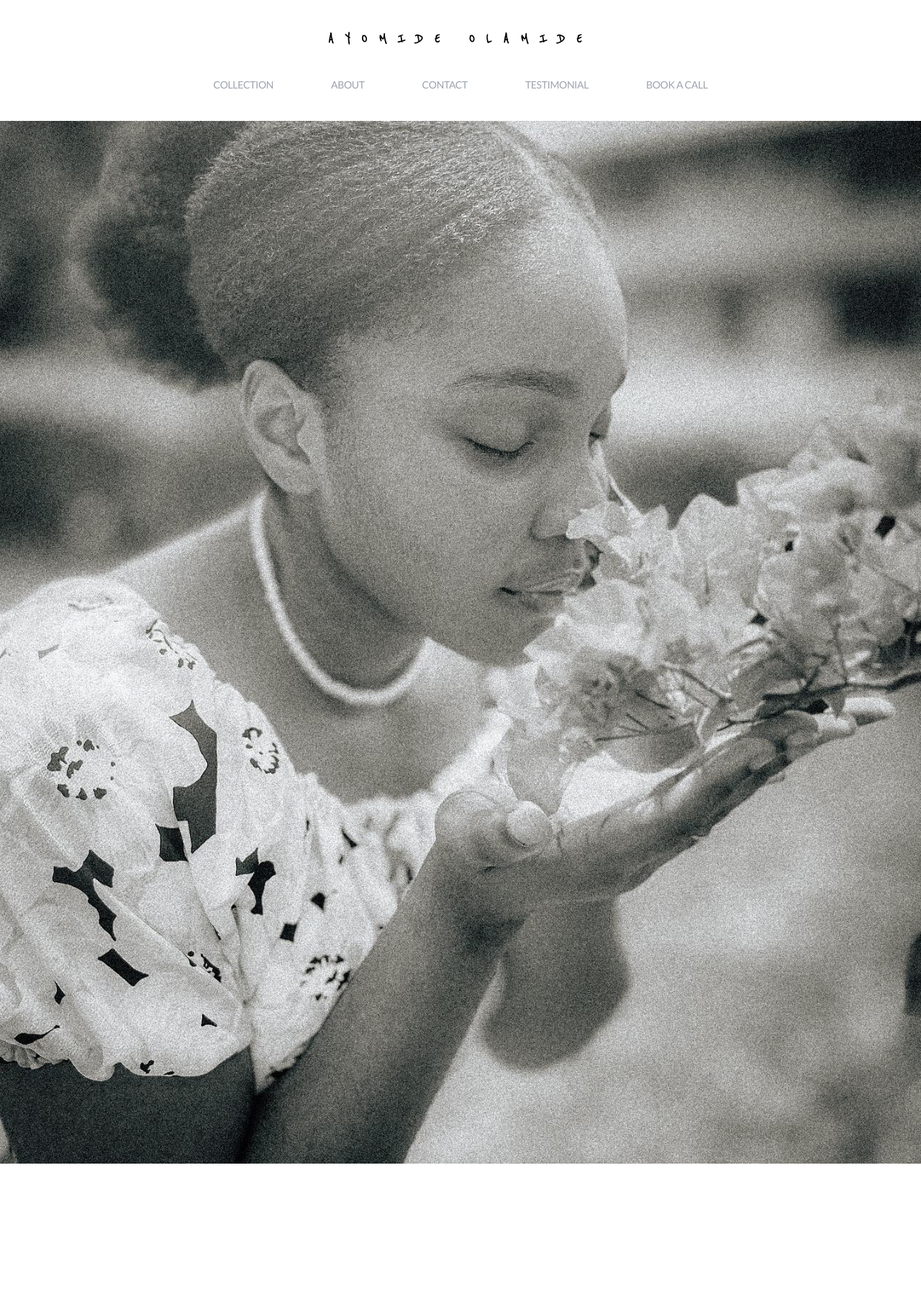
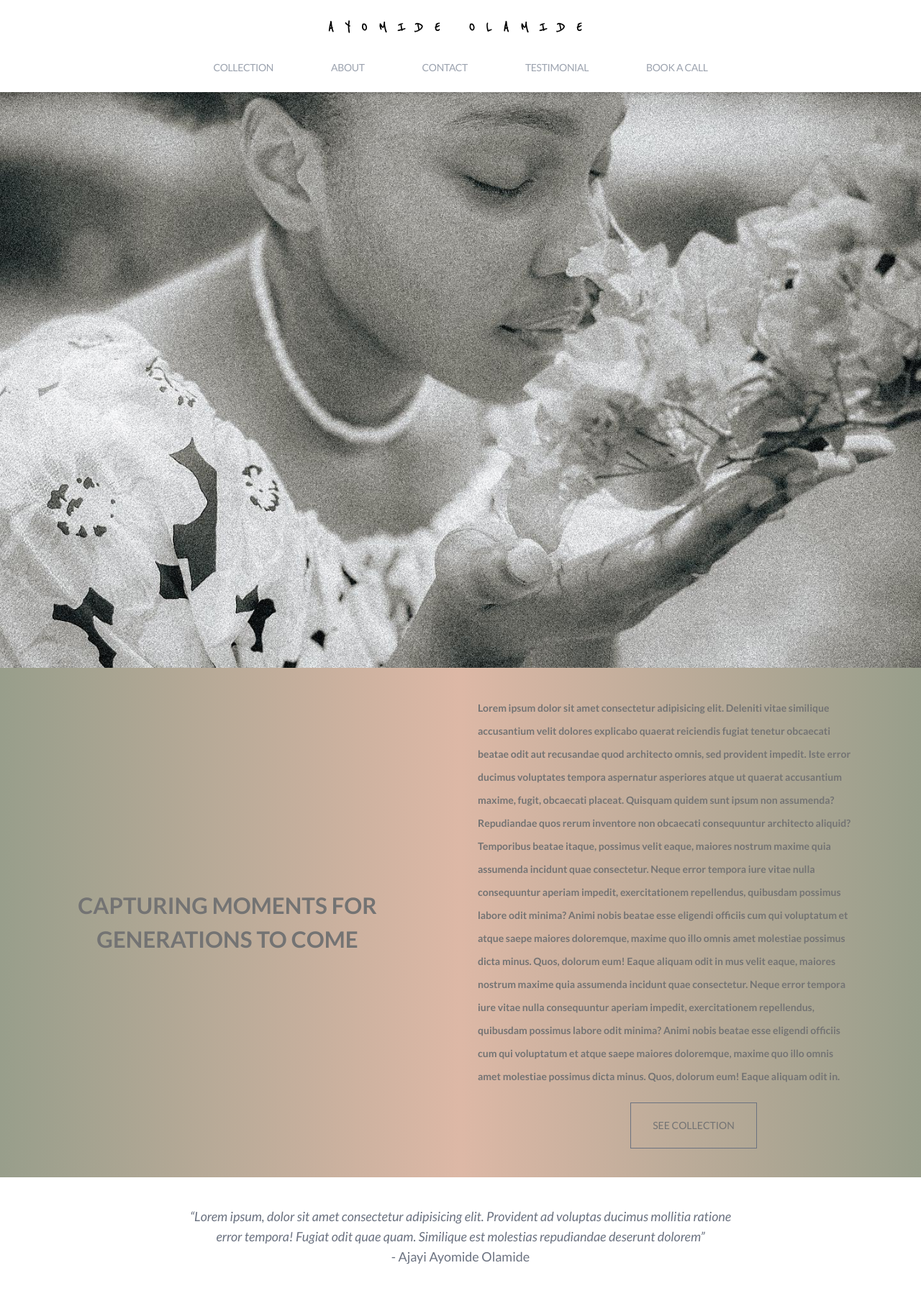
Before and after one commit to Deyjuwon/ayomideolamide, a React (Vite) app: page / in a window 1280 px wide. Shown: the top 1794 px of the page at 72% size. Before the commit the page ends 1617 px from the top, so only its background shows below. Built offline with nearby package versions, Linux system fonts and the light colour scheme; a web font is replaced by a local one.

Commit message:
hoem page modifications

```diff
--- a/src/App.css
+++ b/src/App.css
@@ -55,12 +55,3 @@ body {
 .image-container:hover .overlay {
   opacity: 1;
 }
-
-
-.rotate {
-  transform: rotate(-90deg);
-  display: flex;
-  align-items: center;
-  justify-content: center;
-  height: 100%; /* Ensure it matches the height of the image */
-}
--- a/src/App.jsx
+++ b/src/App.jsx
@@ -20,8 +20,11 @@ function App() {
   return (
     <div>
 
+      <div className="sticky top-0 left-0 w-full bg-white shadow-md z-50">
+        <Header />
 
-      <Header />
+      </div>
+
       <Routes>
       <Route path="/" element={<Home />} />
       <Route path="/about" element={<About />} />
--- a/src/components/Header.jsx
+++ b/src/components/Header.jsx
@@ -20,7 +20,7 @@ const Header = () => {
 
 
   return (
-    <div className="flex  flex-row md:flex-col gap-10 items-center justify-between px-5 md:justify-around py-4 md:py-10">
+    <div className="flex sticky top-0  flex-row md:flex-col gap-8 items-center justify-between px-5 md:justify-around py-4 md:py-6">
       <div>
         <p className="text-sm md:text-xl font-bold tracking-wider md:tracking-widestt logo">
           <Link to='/'>AYOMIDE OLAMIDE</Link>
@@ -29,7 +29,7 @@ const Header = () => {
       <div className="flex items-center">
         <nav>
           <ul className="text-sm text-gray-400 font-medium hidden md:flex gap-20 tracking-tight">
-            <li><Link to='/collection'>COLLECTION</Link></li>
+            <li><Link to='/collection' className="hover:text-gray-700 transition duration-200">COLLECTION</Link></li>
             <li><Link to="/about" className="hover:text-gray-700 transition duration-200">ABOUT</Link></li>
             <li><Link to="/contact" className="hover:text-gray-700 transition duration-200">CONTACT</Link></li>
             <li><Link to="/testimonials" className="hover:text-gray-700 transition duration-200">TESTIMONIAL</Link></li>
--- a/src/pages/Home.jsx
+++ b/src/pages/Home.jsx
@@ -1,5 +1,8 @@
 import aa4 from '../assets/mide4.jpeg';
 import aa8 from '../assets/mide8.jpeg';
+import aa6 from '../assets/mide6.jpeg';
+import aa7 from '../assets/mide7.jpeg';
+import aap from '../assets/mideP.jpeg';
 import Footer from '../components/Footer';
 import { useEffect } from 'react';
 import AOS from 'aos';
@@ -11,10 +14,38 @@ const Home = () => {
     AOS.init({ duration: 2500, once: true });
   }, []);
   return (
-    <div className='h-screen w-full'>
-      <img src={aa4} alt="" />
+    <div>
+      <div className='h-screen w-full'>
+        <img src={aa4} alt="" className='md:h-full h-3/4 w-full object-cover ' />
+      </div>
+      <section className='flex flex-col gap-4 md:flex-row items-center justify-center py-10 bg-gradient-to-r from-green2 via-brown1 to-green2 text-darkBlack'>
+        <div className='md:w-1/2 w-full px-4' data-aos='fade-right'>
+            <p className='md:text-3xl md:px-16  text-center font-bold'>CAPTURING MOMENTS FOR GENERATIONS TO COME</p>
+        </div>
+        <div className='md:w-1/2 w-full flex flex-col gap-5 px-4' data-aos='fade-left'>
+          <p className='text-sm md:pr-20 md:leading-8 leading-6 font-semibold  '>Lorem ipsum dolor sit amet consectetur adipisicing elit. Deleniti vitae similique accusantium velit dolores explicabo quaerat reiciendis fugiat tenetur obcaecati beatae odit aut recusandae quod architecto omnis, sed provident impedit.
+          Iste error ducimus voluptates tempora aspernatur asperiores atque ut quaerat accusantium maxime, fugit, obcaecati placeat. Quisquam quidem sunt ipsum non assumenda? Repudiandae quos rerum inventore non obcaecati consequuntur architecto aliquid?
+          Temporibus beatae itaque, possimus velit eaque, maiores nostrum maxime quia assumenda incidunt quae consectetur. Neque error tempora iure vitae nulla consequuntur aperiam impedit, exercitationem repellendus, quibusdam possimus labore odit minima?
+          Animi nobis beatae esse eligendi officiis cum qui voluptatum et atque saepe maiores doloremque, maxime quo illo omnis amet molestiae possimus dicta minus. Quos, dolorum eum! Eaque aliquam odit in mus velit eaque, maiores nostrum maxime quia assumenda incidunt quae consectetur. Neque error tempora iure vitae nulla consequuntur aperiam impedit, exercitationem repellendus, quibusdam possimus labore odit minima?
+          Animi nobis beatae esse eligendi officiis cum qui voluptatum et atque saepe maiores doloremque, maxime quo illo omnis amet molestiae possimus dicta minus. Quos, dolorum eum! Eaque aliquam odit in.</p>
+          <div className='m-auto'>
+            <Link to='/collection'><button className='border border-gray-500 hover:bg-darkBlack hover:text-darkWhite h-12 w-36 text-xs md:text-sm md:h-16 md:w-44'>SEE COLLECTION</button></Link>
+
+          </div>
+
+
+        </div>
+
+
+      </section>
+      <section className='text-center py-10 text-sm md:text-lg text-gray-500 md:w-3/5 w-full  m-auto' data-aos='fade-up'>
+        <q className='italic'>Lorem ipsum, dolor sit amet consectetur adipisicing elit. Provident ad voluptas ducimus mollitia ratione error tempora! Fugiat odit quae quam. Similique est molestias repudiandae deserunt dolorem</q>
+        <p>- Ajayi Ayomide Olamide</p>
+      </section>
 
     </div>
+
+
 
   );
 };
--- a/tailwind.config.js
+++ b/tailwind.config.js
@@ -7,9 +7,13 @@ export default {
   theme: {
     extend: {
       colors: {
-        'darkWhite': 'f5f5f7',
-        'lightBlack': 'D9D9D9',
-        'darkBlack': '737373',
+        'darkWhite': '#f5f5f7',
+        'lightBlack': '#D9D9D9',
+        'darkBlack': '#737373',
+        'green1': '#7B876D',
+        'green2': '#989E8B',
+        'brown1': '#DDB8A6',
+        'brown2': '#D49B7E'
       },
       letterSpacing: {
         tightest: '-.075em',
```
